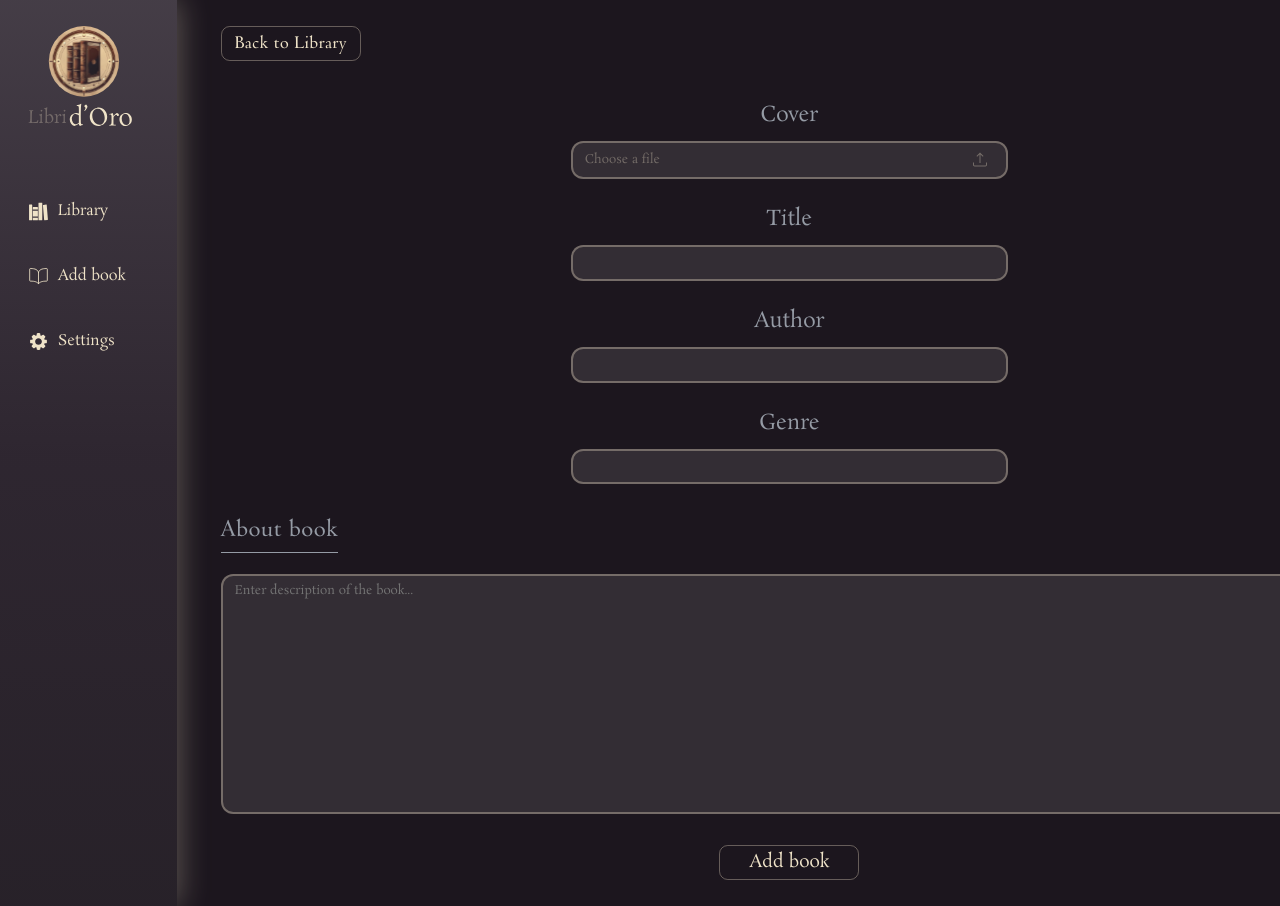
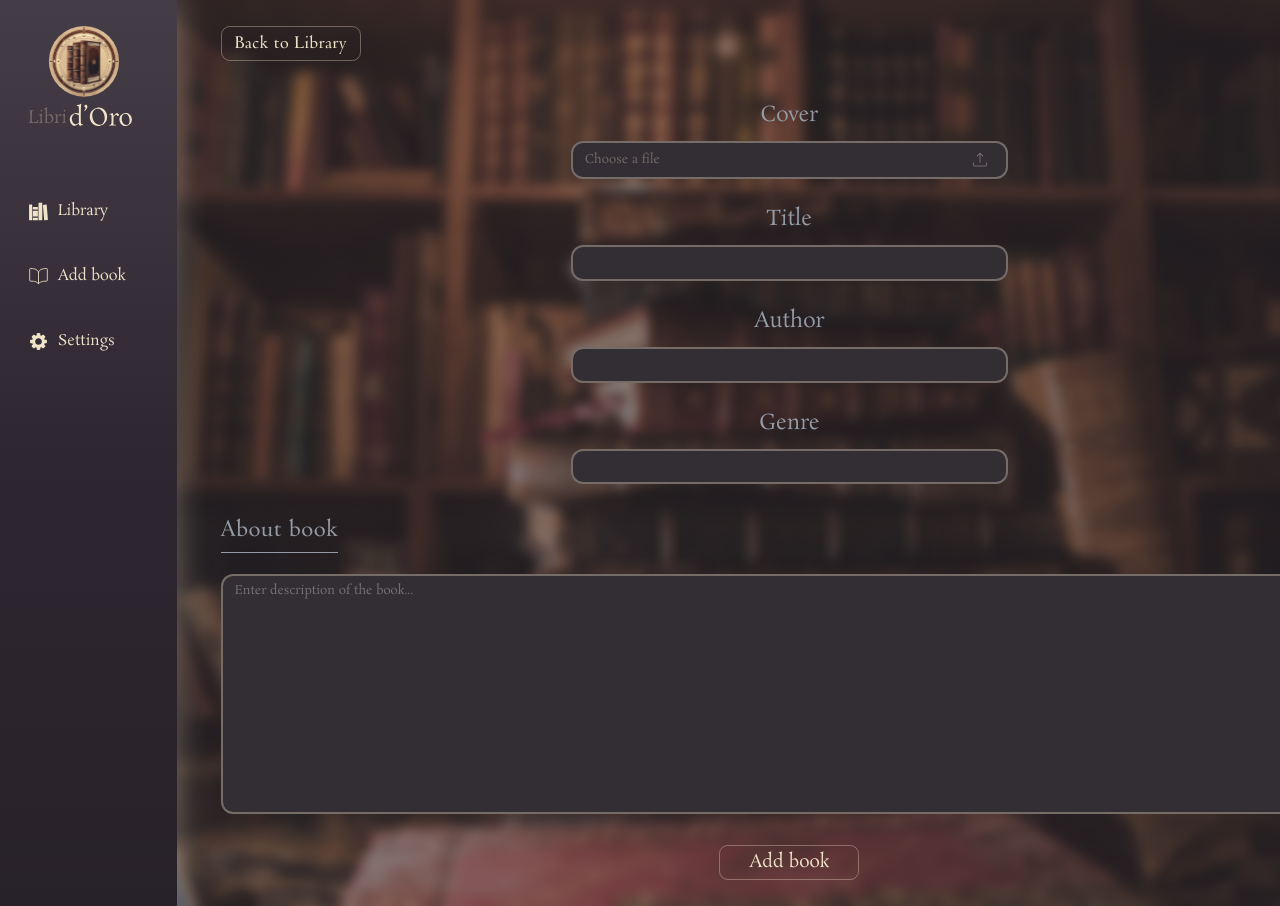
Before and after one commit to elencodes/project_online-library-app, a React (Vite) app: page /project_online-library-app/addbook in a window 1280 px wide. Built offline with nearby package versions, Linux system fonts and the light colour scheme; no server answers.

Commit message:
fixed background for pages

```diff
--- a/src/App.scss
+++ b/src/App.scss
@@ -1,10 +1,3 @@
-// #root {
-// 	max-width: 1280px;
-// 	margin: 0 auto;
-// 	padding: 2rem;
-// 	text-align: center;
-// }
-
 .app {
 	display: flex;
 	margin: 0 auto;
@@ -21,3 +14,8 @@
 	max-width: 12.625rem;
 	margin: 0 auto;
 }
+
+.page__background {
+	background: url("/src/assets/images/library.jpg") center center no-repeat fixed;
+	background-size: cover;
+}
--- a/src/components/AddBookForm/AddBookForm.tsx
+++ b/src/components/AddBookForm/AddBookForm.tsx
@@ -5,6 +5,7 @@ import styles from "./AddBookForm.module.scss";
 const AddBookForm = () => {
 	return (
 		<>
+			<div className="page__background">
 				<div className="container">
 					<section className={styles.section}>
 						<GoBackButton text={"Back to Library"} />
@@ -69,6 +70,7 @@ const AddBookForm = () => {
 						</form>
 					</section>
 				</div>
+			</div>
 		</>
 	);
 };
--- a/src/components/BookPage/BookPage.tsx
+++ b/src/components/BookPage/BookPage.tsx
@@ -52,6 +52,7 @@ const BookPage: React.FC = () => {
 
 	return (
 		<>
+			<div className="page__background">
 				<div className="container">
 					<section className={styles.section}>
 						<GoBackButton text={"Back to Library"} />
@@ -75,7 +76,9 @@ const BookPage: React.FC = () => {
 								<FavouritesButton id={book.id} />
 							</div>
 							<div className={styles.description__box}>
-							<h4 className={styles.description__title}>About book</h4>
+								<h4 className={styles.description__title}>
+									About book
+								</h4>
 								<p className={styles.description}>
 									{displayedText || "No description available."}
 								</p>
@@ -91,6 +94,7 @@ const BookPage: React.FC = () => {
 						</div>
 					</section>
 				</div>
+			</div>
 		</>
 	);
 };
--- a/src/components/LibraryPage/LibraryPage.module.scss
+++ b/src/components/LibraryPage/LibraryPage.module.scss
@@ -1,9 +1,4 @@
 @use "../../styles/variables.scss"as variables;
-
-.page__background {
-	background: url("../../assets/images/start-4.jpg") center center no-repeat fixed;
-	background-size: cover;
-}
 
 .search__container {
 	display: flex;
--- a/src/components/LibraryPage/LibraryPage.tsx
+++ b/src/components/LibraryPage/LibraryPage.tsx
@@ -38,7 +38,7 @@ const LibraryPage = () => {
 
 	return (
 		<>
-			<div className={styles.page__background}>
+			<div className="page__background">
 				<div className="container">
 					<main>
 						<div className={styles.search__container}>
```
Also changed, not shown: src/assets/images/library.jpg (renamed from src/assets/images/start-4.jpg). Lines whose indentation alone changed are shown as unchanged.
